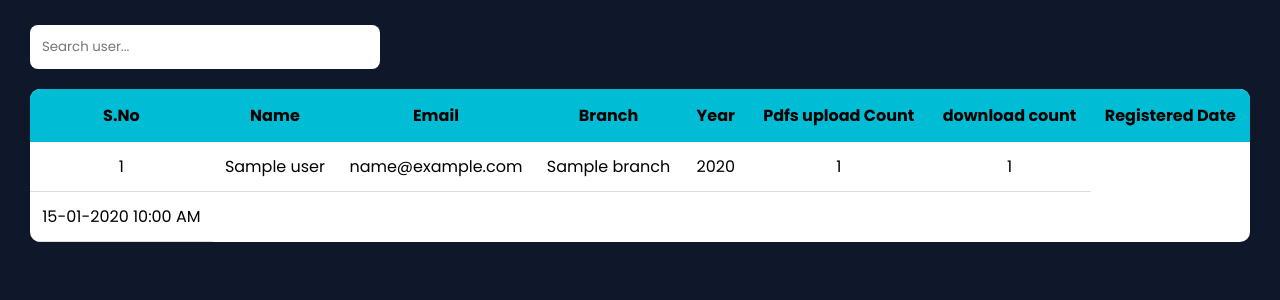
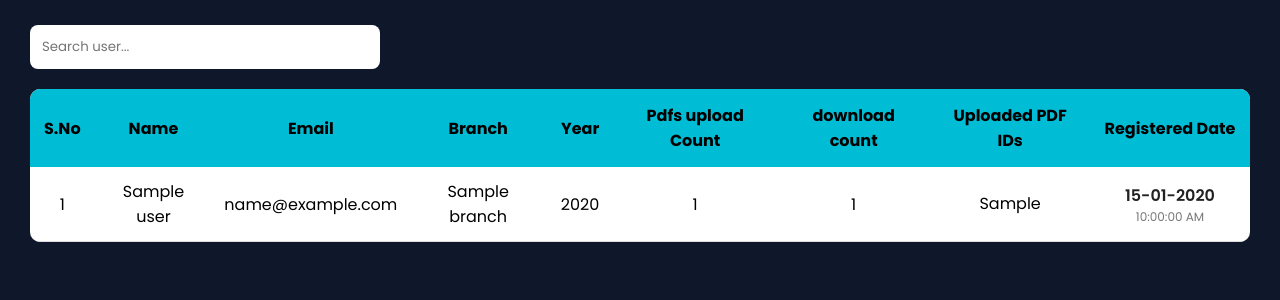
Before and after one commit to studyhub4436-star/AIStudyHub, a Flask app: template templates/admin_users_data.html in a window 1280 px wide. Shown: the part 79-379 px from the top of the page. Run offline with Flask 3, Linux system fonts and the light colour scheme; the template is opened without the code that fills it: most values are stand-ins (such as "Sample title", 1, 10 or a date in 2020).

Commit message:
Updated admin dashboard and users data

```diff
--- a/templates/admin_users_data.html
+++ b/templates/admin_users_data.html
@@ -93,6 +93,53 @@ tr:hover{
 background:#f5f5f5;
 }
 
+
+
+
+
+.reg-date{
+    min-width:160px;
+    text-align:center;
+}
+
+.date-box{
+    display:flex;
+    flex-direction:column;
+    align-items:center;
+}
+
+.date-box span{
+    font-weight:600;
+    color:#222;
+}
+
+.date-box small{
+    color:#777;
+    font-size:12px;
+}
+
+.pdf-column{
+    max-width:260px;
+}
+
+.pdf-tag{
+    display:inline-block;
+    background:#dff9ff;
+    color:#0097a7;
+    padding:5px 10px;
+    margin:3px;
+    border-radius:20px;
+    font-size:12px;
+    font-weight:600;
+}
+
+.pdf-column{
+    max-width:320px;
+    white-space:normal;
+    word-break:break-word;
+    line-height:1.6;
+}
+
 </style>
 
 </head>
@@ -138,7 +185,9 @@ onkeyup="searchTable()">
 <th>Year</th>
 <th>Pdfs upload Count</th>
 <th>download count</th>
+<th>Uploaded PDF IDs</th>
 <th>Registered Date</th>
+
 </tr>
 
 </thead>
@@ -156,19 +205,32 @@ onkeyup="searchTable()">
 <td>{{ user.year }}</td>
 <td>{{ user.uploads_count }}</td>
 <td>{{ user.downloads_count }}</td>
-</tr>
-<td>
-{% if user.registered_date %}
-    {{ user.registered_date.strftime("%d-%m-%Y %I:%M %p") }}
+
+
+<td class="pdf-column">
+{% if user.uploaded_pdf_ids %}
+    {{ user.uploaded_pdf_ids }}
 {% else %}
     -
 {% endif %}
 </td>
 
+<td class="reg-date">
+{% if user.registered_date_ist %}
+<div class="date-box">
+    <span>{{ user.registered_date_ist.strftime("%d-%m-%Y") }}</span>
+    <small>{{ user.registered_date_ist.strftime("%I:%M:%S %p") }}</small>
+</div>
+{% else %}
+-
+{% endif %}
+</td>
+
+</tr>
+
 {% endfor %}
 
 </tbody>
-
 </table>
 
 </div>
```
Also changed, not shown: templates/admin_dashboard.html (+51 -24 lines), templates/admin_pdfs.html (+6 -5 lines).
